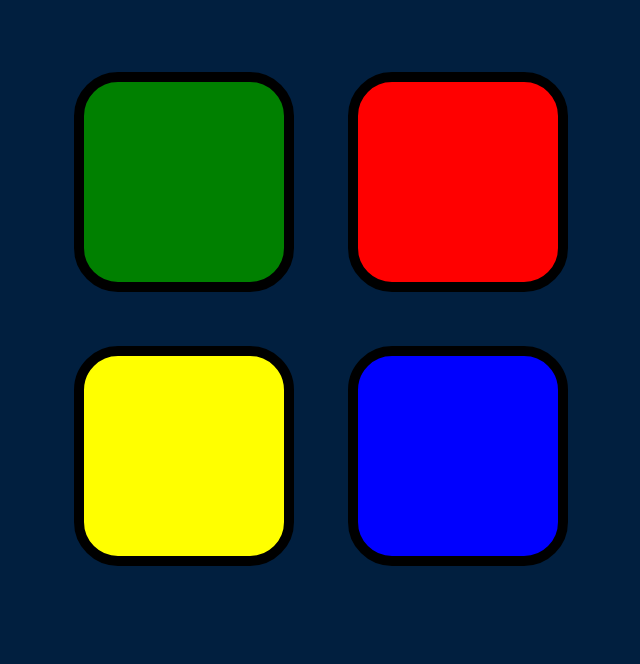
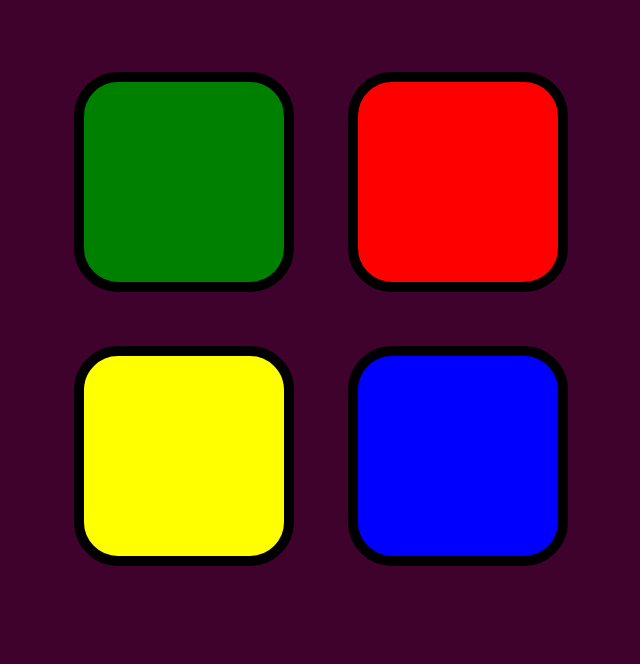
Before and after one commit to Ruchita-Pawar/Simon-Game, a plain HTML site: page index.html in a window 1280 px wide. Shown: the part 136-800 px from the top of the page, without its empty margins (319-959 px from the left). Drawn offline with nearby package versions, Linux system fonts and the light colour scheme.

Commit message:
Update styles.css

```diff
--- a/styles.css
+++ b/styles.css
@@ -1,6 +1,6 @@
 body {
     text-align: center;
-    background-color: #011F3F;
+     background-color: #3f022d;;
   }
 
   #level-title {
```
